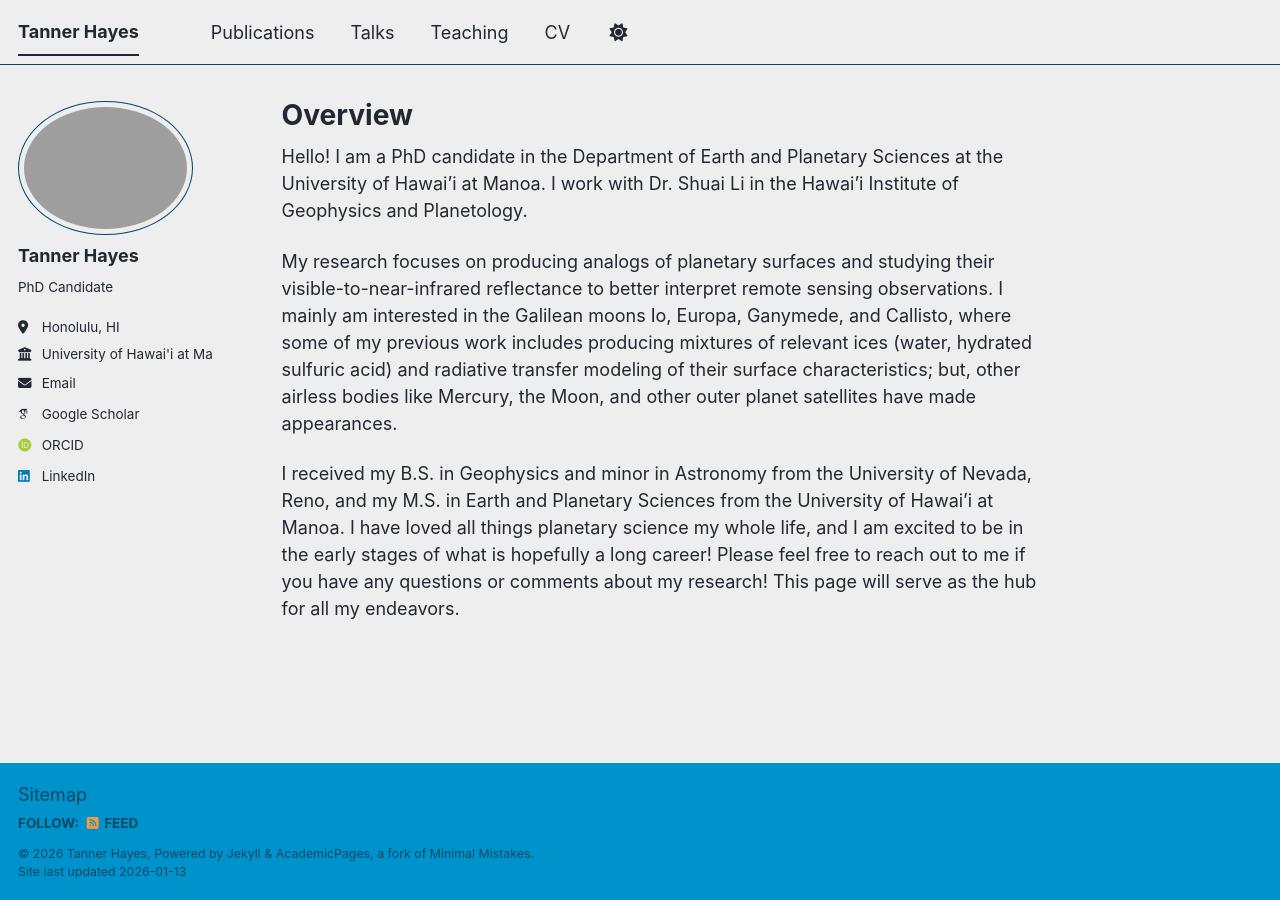
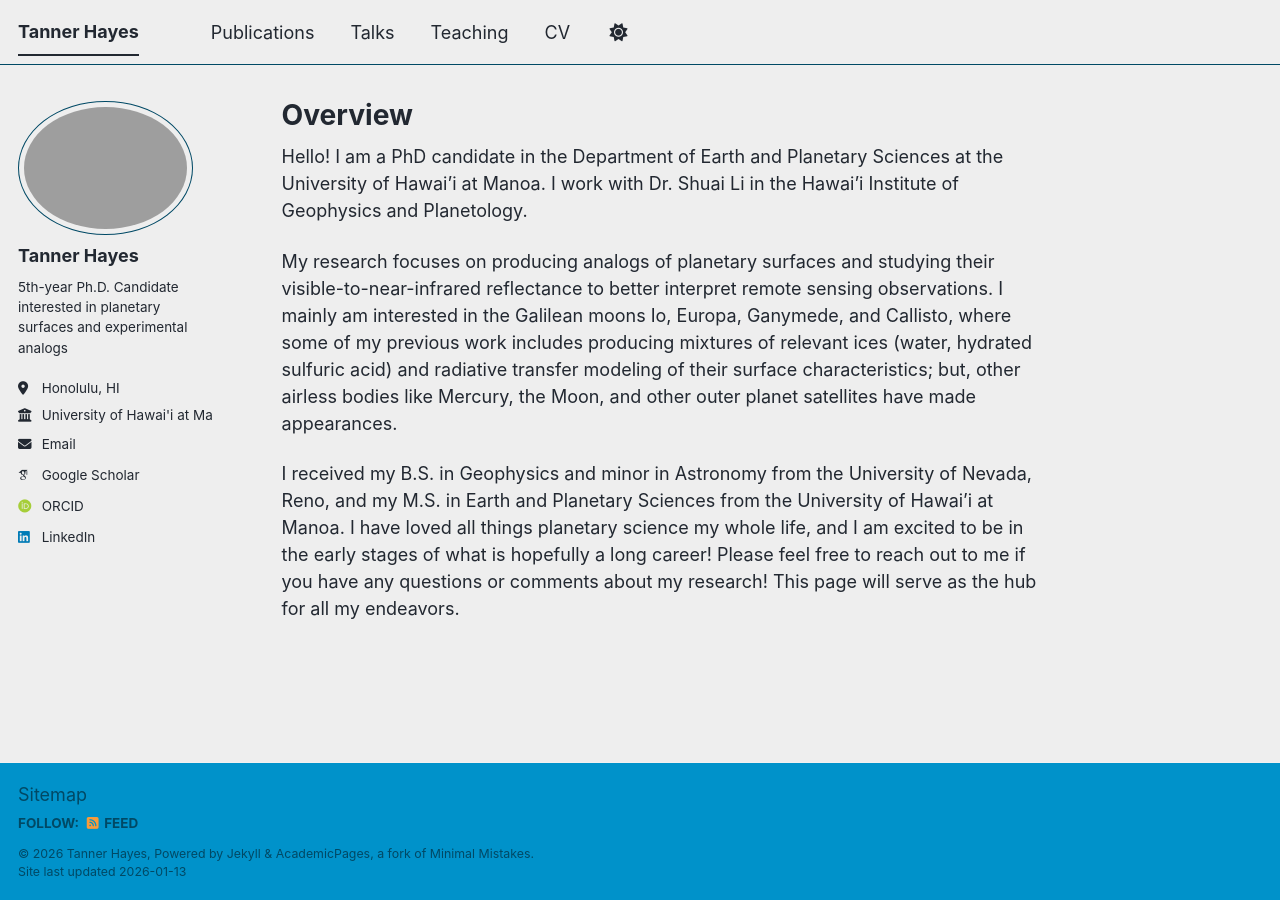
Before and after one commit to th-blip12/twhayes, a Jekyll site: the page built from _pages/about.md, in a window 1280 px wide. Built offline with Jekyll 4.4.1, drawn with Linux system fonts in a browser that asks for light colours; some web fonts are replaced; a script bundle is joined from its source files by our own code; library files that are not in the unit come from our copies.

Commit message:
Update _config.yml

```diff
--- a/_config.yml
+++ b/_config.yml
@@ -26,7 +26,7 @@ author:
   avatar           : "profile.png"
   name             : "Tanner Hayes"
   pronouns         : # example: "she/her"
-  bio              : "PhD Candidate"
+  bio              : "5th-year Ph.D. Candidate interested in planetary surfaces and experimental analogs"
   location         : "Honolulu, HI"
   employer         : "University of Hawai'i at Manoa"
   uri              : # URL
```
